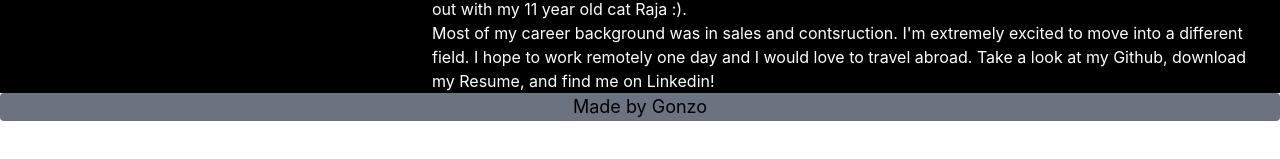
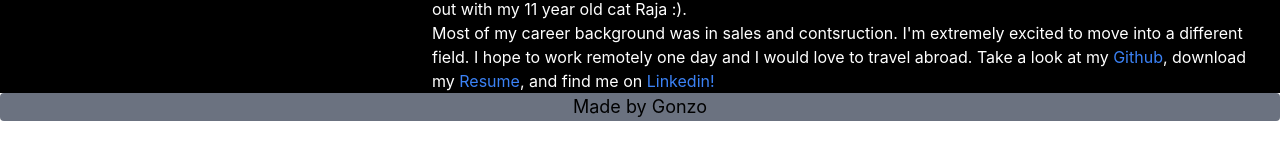
Before and after one commit to iigonzoii/react-portfolio, a React (Create React App) app: page /portfolio in a window 1280 px wide. Shown: the part 483-642 px from the top of the page. Built offline with nearby package versions, Linux system fonts and the light colour scheme.

Commit message:
link colors

```diff
--- a/src/pages/AboutPage/AboutPage.js
+++ b/src/pages/AboutPage/AboutPage.js
@@ -15,9 +15,9 @@ function AboutPage() {
       <br/>
       Most of my career background was in sales and contsruction. I'm extremely excited to move into a different
             field. I hope to work remotely one day and I would love to travel abroad. Take a look at my <a href="
-            https://github.com/iigonzoii" target="_blank">Github</a>, download my  <a href="
-            https://docs.google.com/document/d/1QwG0Qcn2CDvBcTuAvHeYNLwq-zLPtA53K0RXMmcVwm4/export?format=pdf" target="_blank">Resume</a>,  and find me on  <a href="
-            https://www.linkedin.com/in/gonzalez418/" target="_blank">Linkedin!</a>
+            https://github.com/iigonzoii" target="_blank" className="text-blue-500">Github</a>, download my  <a href="
+            https://docs.google.com/document/d/1QwG0Qcn2CDvBcTuAvHeYNLwq-zLPtA53K0RXMmcVwm4/export?format=pdf" target="_blank" className="text-blue-500">Resume</a>,  and find me on  <a href="
+            https://www.linkedin.com/in/gonzalez418/" target="_blank" className="text-blue-500">Linkedin!</a>
       </div>
 
       </div>
```
